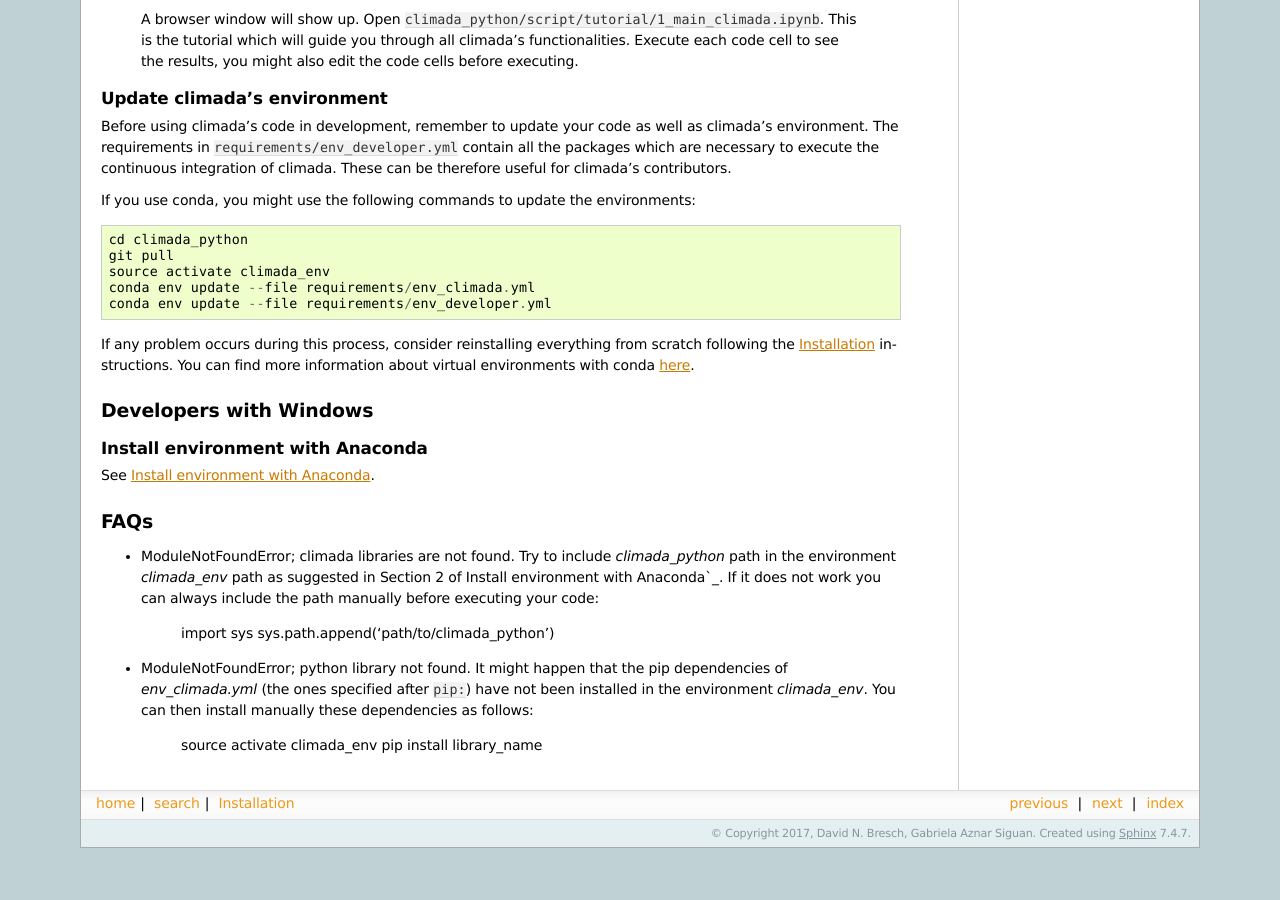
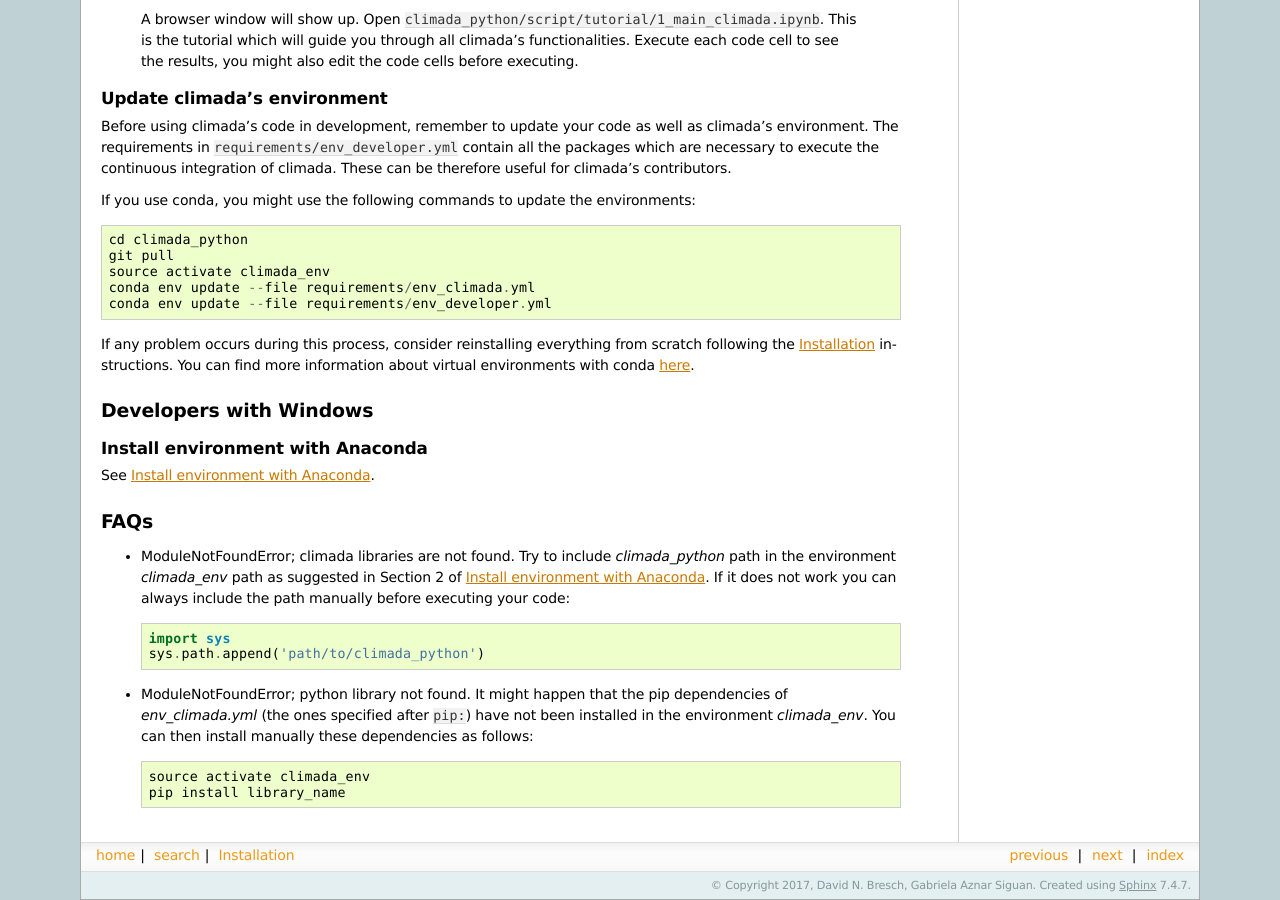
Before and after one commit to olivermarchand/climada_python, a Sphinx documentation site: the page built from doc/source/install.rst, in a window 1280 px wide and 900 px high, scrolled down 1473 px. Built offline with Sphinx 7.4.7, drawn with Linux system fonts in a browser that asks for light colours; before the commit the page ends 2321 px from its top, so only the background shows below that.

Commit message:
correct text markdown

```diff
--- a/doc/source/install.rst
+++ b/doc/source/install.rst
@@ -86,12 +86,12 @@ See `Install environment with Anaconda`_.
 
 FAQs
 ====
-* ModuleNotFoundError; climada libraries are not found. Try to include *climada_python* path in the environment *climada_env* path as suggested in Section 2 of Install environment with Anaconda`_. If it does not work you can always include the path manually before executing your code:
+* ModuleNotFoundError; climada libraries are not found. Try to include *climada_python* path in the environment *climada_env* path as suggested in Section 2 of `Install environment with Anaconda`_. If it does not work you can always include the path manually before executing your code::
 
     import sys
     sys.path.append('path/to/climada_python')
 
-* ModuleNotFoundError; python library not found. It might happen that the pip dependencies of *env_climada.yml* (the ones specified after ``pip:``) have not been installed in the environment *climada_env*. You can then install manually these dependencies as follows:
+* ModuleNotFoundError; python library not found. It might happen that the pip dependencies of *env_climada.yml* (the ones specified after ``pip:``) have not been installed in the environment *climada_env*. You can then install manually these dependencies as follows::
 
     source activate climada_env
     pip install library_name
```
